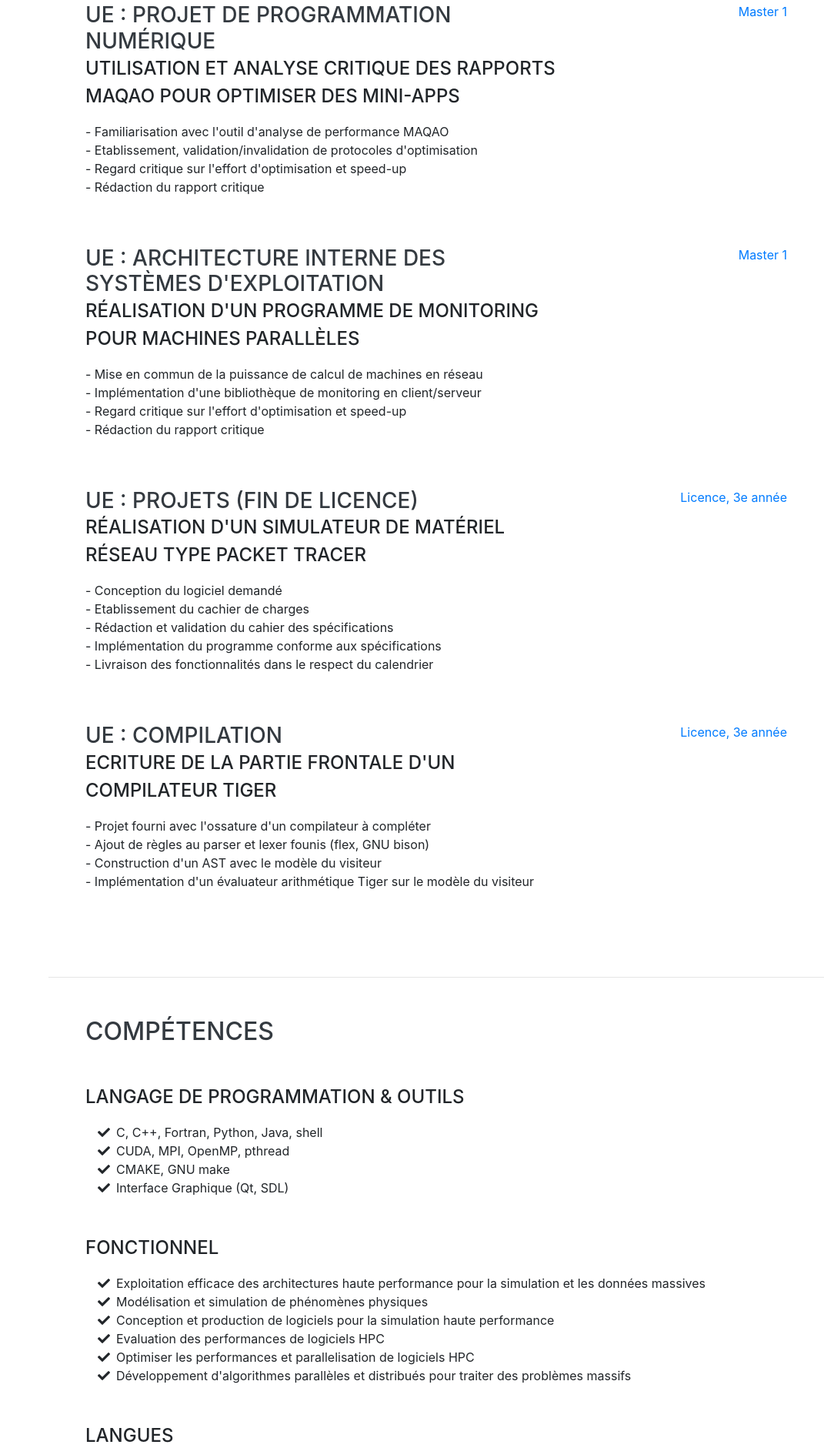
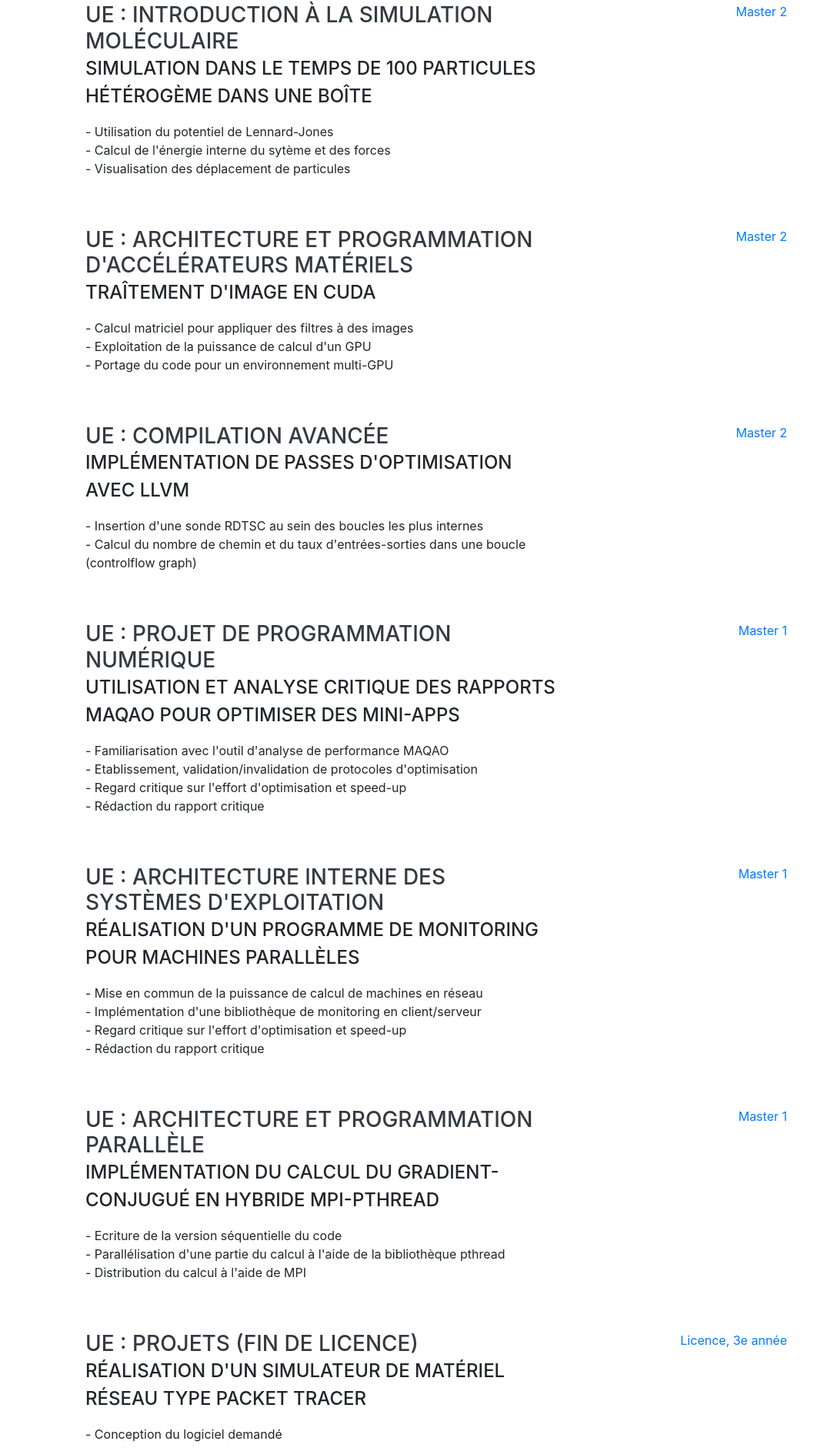
Before and after one commit to m4ssi/m4ssi.github.io, a website with bundled scripts: page index.html in a window 1280 px wide. Shown: the part 1733-3614 px from the top of the page at 77% size, without its empty margins (209-1280 px from the left). Built offline with nearby package versions, Linux system fonts and the light colour scheme; a web font is replaced by a local one.

Commit message:
Adding M2 projects

```diff
--- a/index.html
+++ b/index.html
@@ -139,6 +139,47 @@
 
         <div class="resume-item d-flex flex-column flex-md-row justify-content-between mb-5">
           <div class="resume-content">
+            <h3 class="mb-0">UE : Introduction à la Simulation Moléculaire</h3>
+            <div class="subheading mb-3">Simulation dans le temps de 100 particules hétérogème dans une boîte</div>
+            <p>- Utilisation du potentiel de Lennard-Jones <br>
+			   - Calcul de l'énergie interne du sytème et des forces <br>
+			   - Visualisation des déplacement de particules <br>
+			</p>
+          </div>
+          <div class="resume-date text-md-right">
+            <span class="text-primary">Master 2</span>
+          </div>
+        </div>
+
+        <div class="resume-item d-flex flex-column flex-md-row justify-content-between mb-5">
+          <div class="resume-content">
+            <h3 class="mb-0">UE : Architecture et Programmation d'accélérateurs matériels</h3>
+            <div class="subheading mb-3">Traîtement d'image en CUDA</div>
+            <p>- Calcul matriciel pour appliquer des filtres à des images <br>
+			   - Exploitation de la puissance de calcul d'un GPU <br>
+			   - Portage du code pour un environnement multi-GPU <br>
+			</p>
+          </div>
+          <div class="resume-date text-md-right">
+            <span class="text-primary">Master 2</span>
+          </div>
+        </div>
+
+        <div class="resume-item d-flex flex-column flex-md-row justify-content-between mb-5">
+          <div class="resume-content">
+            <h3 class="mb-0">UE : Compilation Avancée</h3>
+            <div class="subheading mb-3">Implémentation de passes d'optimisation avec LLVM</div>
+            <p>- Insertion d'une sonde RDTSC au sein des boucles les plus internes <br>
+			   - Calcul du nombre de chemin et du taux d'entrées-sorties dans une boucle (controlflow graph)<br>
+			</p>
+          </div>
+          <div class="resume-date text-md-right">
+            <span class="text-primary">Master 2</span>
+          </div>
+        </div>
+
+        <div class="resume-item d-flex flex-column flex-md-row justify-content-between mb-5">
+          <div class="resume-content">
             <h3 class="mb-0">UE : Projet de Programmation Numérique</h3>
             <div class="subheading mb-3">Utilisation et analyse critique des rapports MAQAO pour optimiser des mini-apps</div>
             <p>- Familiarisation avec l'outil d'analyse de performance MAQAO <br>
@@ -160,6 +201,20 @@
 			   - Implémentation d'une bibliothèque de monitoring en client/serveur <br>
 			   - Regard critique sur l'effort d'optimisation et speed-up <br>
 			   - Rédaction du rapport critique
+			</p>
+          </div>
+          <div class="resume-date text-md-right">
+            <span class="text-primary">Master 1</span>
+          </div>
+        </div>
+
+        <div class="resume-item d-flex flex-column flex-md-row justify-content-between mb-5">
+          <div class="resume-content">
+            <h3 class="mb-0">UE : Architecture et Programmation Parallèle</h3>
+            <div class="subheading mb-3">Implémentation du calcul du gradient-conjugué en Hybride MPI-Pthread</div>
+            <p>- Ecriture de la version séquentielle du code <br>
+			   - Parallélisation d'une partie du calcul à l'aide de la bibliothèque pthread<br>
+			   - Distribution du calcul à l'aide de MPI <br>
 			</p>
           </div>
           <div class="resume-date text-md-right">
```
